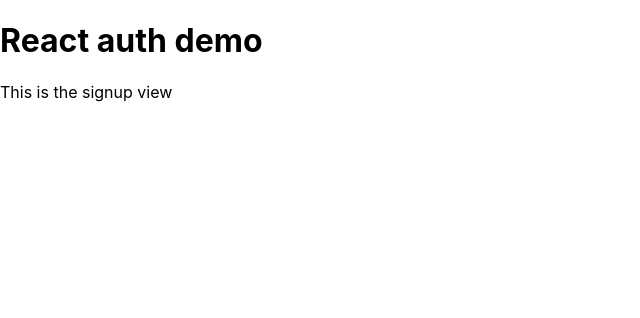
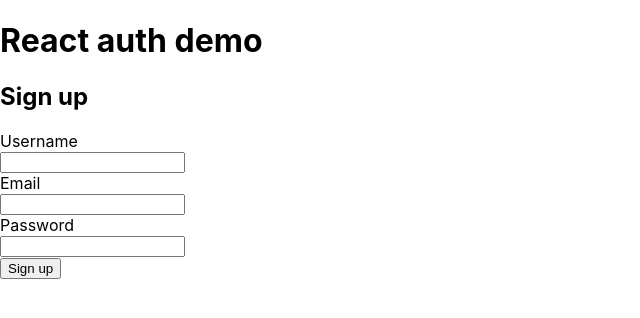
Before and after one commit to advancewebapplicationproject/Advancewebapplicationproject, a React (Create React App) app in the folder client/: page /signup in a window 1280 px wide. Shown: the top 318 px of the page, without its empty margins (0-640 px from the left). Built offline with nearby package versions, Linux system fonts and the light colour scheme.

Commit message:
can get accessed to signup form fields

```diff
--- a/client/src/SignupView.js
+++ b/client/src/SignupView.js
@@ -2,11 +2,34 @@ import React from "react"
 
 
 export default function SignupView() {
-    return (
+    const handleSignupSubmit= (event) => {
+        event.preventDefault();
+        console.log(event.target.username.value);
+        console.log(event.target.email.value);
+        console.log(event.target.password.value);
+    }
+            return (
         <div>
-           This is the signup view
+        <h2>Sign up</h2>
+        <form onSubmit={handleSignupSubmit}>
+            <div>
+                Username <br/>
+                <input type="text" name="username"></input>
         </div>
+        <div>
+                Email <br/>
+                <input type="text" name="email"></input>
+        </div>
+        <div>
+                Password <br/>
+                <input type="text" name="password"></input>
+        </div>
+        <div>
+                <button type="submit" >Sign up</button>
+        </div>
+        </form>
+        </div>
+
     )
 
-
 }
```
